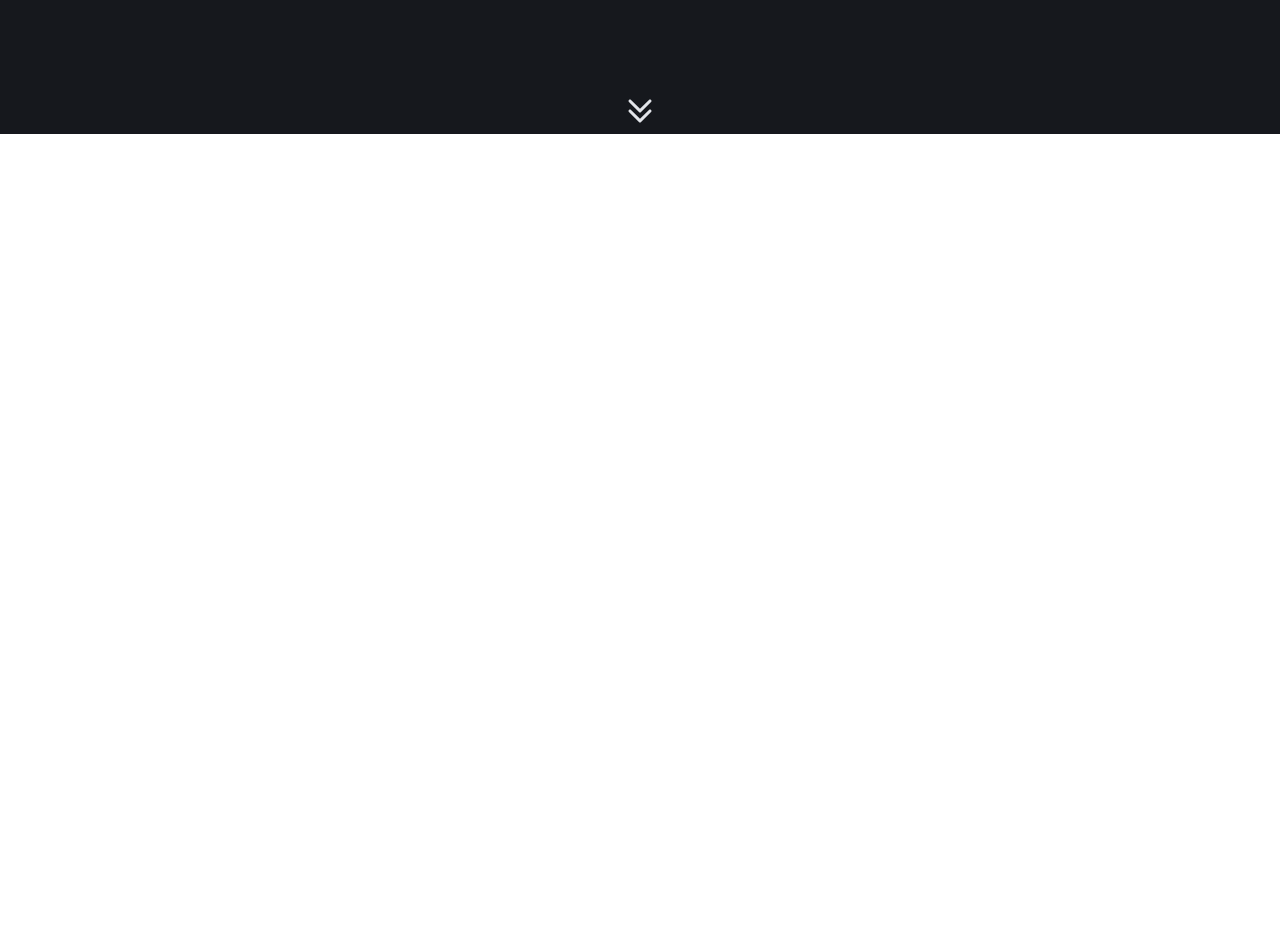
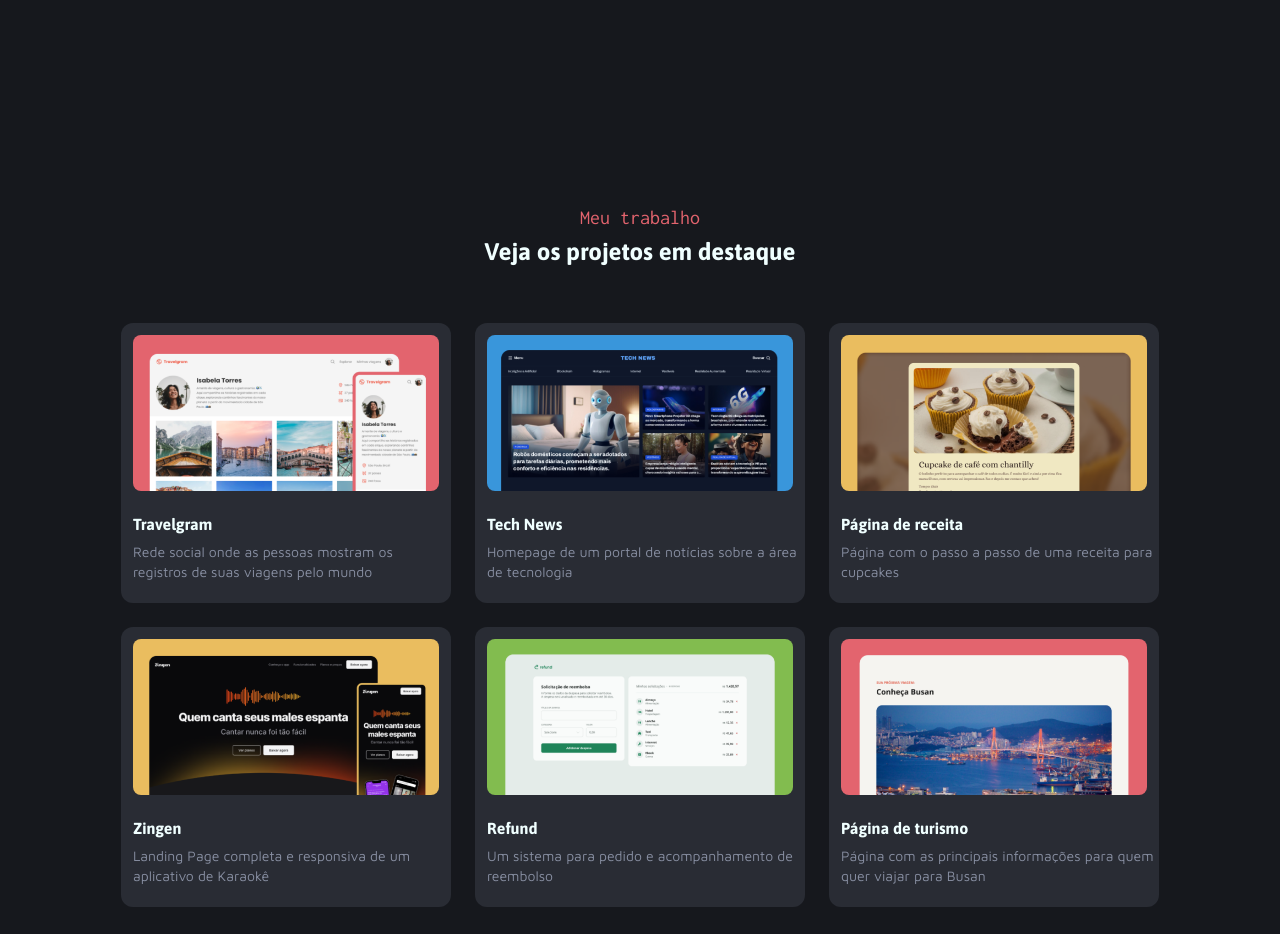
Before and after one commit to guilherme-gsr/Portifolio-web, a plain HTML site: page index.html in a window 1280 px wide. Shown: the part 666-1600 px from the top of the page. Before the commit the page ends 800 px from the top, so only its background shows below. Drawn offline with Linux system fonts and the light colour scheme.

Commit message:
secao projetos e adicionando media querys

```diff
--- a/index.html
+++ b/index.html
@@ -11,7 +11,7 @@
       <div class="info">
         <header class="header">
           <div class="avatar">
-            <img src="./assets/svg-avatar/Image (19).png" alt="" />
+            <img src="./assets/svg-avatar/Image (20).png" alt="" />
 
             <div class="vector-code">
               <img src="./assets/svg-avatar/Vector.svg" alt="" />
@@ -24,8 +24,10 @@
 
           <div class="text">
             <div class="title">
-              <p class="subtitle">Hello World! Meu nome é <span>Martina Santos</span> e sou</p>
-              <h1 class="title-lg">Desenvolvedora Fullstack</h1>
+              <p class="subtitle">
+                Hello World! Meu nome é <span>Guilherme Rodrigues</span> e sou
+              </p>
+              <h1 class="title-lg">Desenvolvedor Fullstack</h1>
             </div>
 
             <p class="text-sm">
@@ -38,45 +40,136 @@
         </header>
 
         <div class="tags">
-
           <div class="tag-stacks">
-                <img style="color: var(--primary-color-red);" src="./assets/svg-icones-stacks/GitHub.svg" alt="">
+            <img
+              style="color: var(--primary-color-red)"
+              src="./assets/svg-icones-stacks/GitHub.svg"
+              alt=""
+            />
             <p class="text-md">GitHub</p>
           </div>
 
           <div class="tag-stacks">
-                <img src="./assets/svg-icones-stacks/HTML.svg" alt="">
+            <img src="./assets/svg-icones-stacks/HTML.svg" alt="" />
             <p class="text-md">HTML</p>
           </div>
 
           <div class="tag-stacks">
-                <img src="./assets/svg-icones-stacks/CSS.svg" alt="">
+            <img src="./assets/svg-icones-stacks/CSS.svg" alt="" />
             <p class="text-md">CSS</p>
           </div>
 
           <div class="tag-stacks">
-                <img src="./assets/svg-icones-stacks/JavaScript.svg" alt="">
+            <img src="./assets/svg-icones-stacks/JavaScript.svg" alt="" />
             <p class="text-md">Javascript</p>
           </div>
 
           <div class="tag-stacks">
-                <img src="./assets/svg-icones-stacks/React.svg" alt="">
+            <img src="./assets/svg-icones-stacks/React.svg" alt="" />
             <p class="text-md">React</p>
           </div>
 
           <div class="tag-stacks">
-                <img src="./assets/svg-icones-stacks/Node.js.svg" alt="">
+            <img src="./assets/svg-icones-stacks/Node.js.svg" alt="" />
             <p class="text-md">Node.js</p>
           </div>
-
         </div>
-
       </div>
 
       <div class="down">
-        <img src="./assets/svg-icone-down/CaretDoubleDown.svg" alt="">
-
+        <a href="#projects"><img src="./assets/svg-icone-down/CaretDoubleDown.svg" alt="" /></a>
       </div>
     </section>
+
+    <section class="projects" id="projects">
+      <header class="header-projects">
+        <p class="subtitle">Meu trabalho</p>
+        <h2 class="title-md">Veja os projetos em destaque</h2>
+      </header>
+
+      <section class="grid-projects">
+        <div class="project-card">
+          <div class="img-card">
+            <img src="./assets/img-projects/Thumbnail_Project-01.png" alt="" />
+          </div>
+
+          <div class="text-card">
+            <h3 class="title-sm">Travelgram</h3>
+            <p class="text-sm">
+              Rede social onde as pessoas mostram os registros de suas viagens
+              pelo mundo
+            </p>
+          </div>
+        </div>
+
+        <div class="project-card">
+          <div class="img-card">
+            <img src="./assets/img-projects/Thumbnail_Project-02.png" alt="" />
+          </div>
+
+          <div class="text-card">
+            <h3 class="title-sm">Tech News</h3>
+            <p class="text-sm">
+              Homepage de um portal de notícias sobre a área de tecnologia
+            </p>
+          </div>
+        </div>
+
+        <div class="project-card">
+          <div class="img-card">
+            <img src="./assets/img-projects/Thumbnail_Project-03.png" alt="" />
+          </div>
+
+          <div class="text-card">
+            <h3 class="title-sm">Página de receita</h3>
+            <p class="text-sm">
+              Página com o passo a passo de uma receita para cupcakes
+            </p>
+          </div>
+        </div>
+
+        <div class="project-card">
+          <div class="img-card">
+            <img src="./assets/img-projects/Thumbnail_Project-04.png" alt="" />
+          </div>
+
+          <div class="text-card">
+            <h3 class="title-sm">Zingen</h3>
+            <p class="text-sm">
+              Landing Page completa e responsiva de um aplicativo de Karaokê
+            </p>
+          </div>
+        </div>
+
+        <div class="project-card">
+          <div class="img-card">
+            <img src="./assets/img-projects/Thumbnail_Project-05.png" alt="" />
+          </div>
+
+          <div class="text-card">
+            <h3 class="title-sm">Refund</h3>
+            <p class="text-sm">
+              Um sistema para pedido e acompanhamento de reembolso
+            </p>
+          </div>
+        </div>
+
+        <div class="project-card">
+          <div class="img-card">
+            <img src="./assets/img-projects/Thumbnail_Project-06.png" alt="" />
+          </div>
+
+          <div class="text-card">
+            <h3 class="title-sm">Página de turismo</h3>
+            <p class="text-sm">
+              Página com as principais informações para quem quer viajar para
+              Busan
+            </p>
+          </div>
+        </div>
+      </section>
+
+    </section>
+
   </body>
 </html>
--- a/intro.css
+++ b/intro.css
@@ -1,6 +1,6 @@
 .container{
     background-image: url(./assets/img-background/Background_Intro.png);
-    background-size: cover;
+    background-size: 100% 100%;
     background-position: center;
     background-repeat: no-repeat;
     width: 100vw;
@@ -8,6 +8,7 @@
     display: flex;
     flex-direction: column;
     align-items: center;
+    overflow: hidden;
 }
 
 .info{
@@ -85,6 +86,7 @@
 }
 
 .down{
-    margin-top: 94px;
+    overflow: hidden;
+    margin-top: 160px;
 
 }
--- /dev/null
+++ b/projects.css
@@ -0,0 +1,84 @@
+body {
+    overflow-x: hidden;
+}
+
+.projects{
+
+    background-color: var(--base-color-gray-200);
+    width: 100vw;
+    height: 100vh;
+    overflow: hidden;
+    display: flex;
+    flex-direction: column;
+    align-items: center;
+
+     @media(max-width:1080px){
+        height: 100%;
+
+    }
+
+    @media(max-width:830px){
+        height: 100%;
+
+    }
+
+
+    .header-projects{
+        margin-top: 72px;
+        width: 90%;
+        max-width: 1040px;
+        text-align: center;
+
+        p{
+         margin-bottom: 8px;
+         color: var(--primary-color-red);
+        }
+
+    }
+}
+
+.grid-projects{
+    margin-top: 56px;
+    display: grid;
+    grid-template-columns: repeat(3, 1fr);
+    gap: 24px;
+    flex-wrap: wrap;
+
+    @media(max-width:1080px){
+        height: 100%;
+        grid-template-columns: repeat(2, 1fr);;
+    }
+
+    @media(max-width:830px){
+        height: 100%;
+        grid-template-columns: 1fr;
+    }
+
+}
+
+.project-card{
+    width: 330px;
+    height: 280px;
+    background-color: var(--base-color-gray-300);
+    border-radius: 12px;
+
+    img{
+        width: 306px;
+        height: 156px;
+        border-radius: 8px;
+    }
+
+    .img-card{
+        padding-top: 12px;
+        padding-left: 12px;
+    }
+
+    .text-card{
+        margin-top: 20px;
+        margin-left: 12px;
+        display: flex;
+        flex-direction: column;
+        gap: 8px
+        ;
+    }
+}
--- a/style.css
+++ b/style.css
@@ -1,4 +1,5 @@
 @import url(./intro.css);
+@import url(./projects.css);
 
 @import url("https://fonts.googleapis.com/css2?family=Asap:ital,wght@0,100..900;1,100..900&family=Inconsolata:wght@200..900&family=Maven+Pro:wght@400..900&display=swap");
 
```
Also changed, not shown: assets/svg-avatar/Image (20).png (added). Lines whose indentation alone changed are shown as unchanged.
